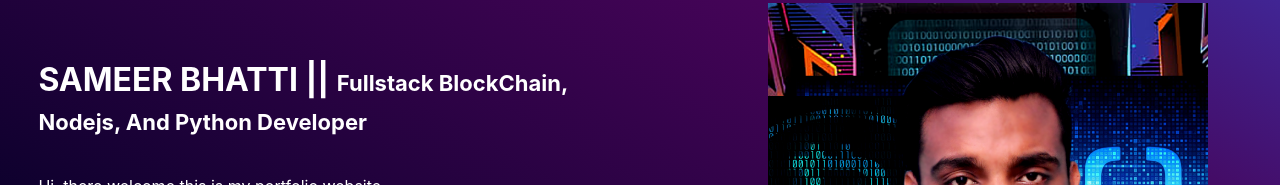
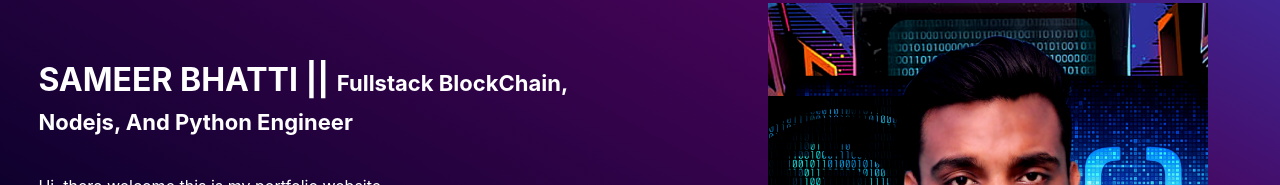
Before and after one commit to bhatti8162/Sameer-Bhatti-Portfolio, a React (Create React App) app: page / in a window 1280 px wide. Shown: the part 173-358 px from the top of the page. Built offline with nearby package versions, Linux system fonts and the light colour scheme.

Commit message:
major change

```diff
--- a/src/Components/Body/Home.js
+++ b/src/Components/Body/Home.js
@@ -75,7 +75,7 @@ const Home = () => {
         SAMEER BHATTI ||{" "}
         <small style={{ fontSize: "22px" }}>
           Fullstack BlockChain, <br />
-          Nodejs, And Python Developer
+          Nodejs, And Python Engineer
         </small>
       </h1>
 
```
